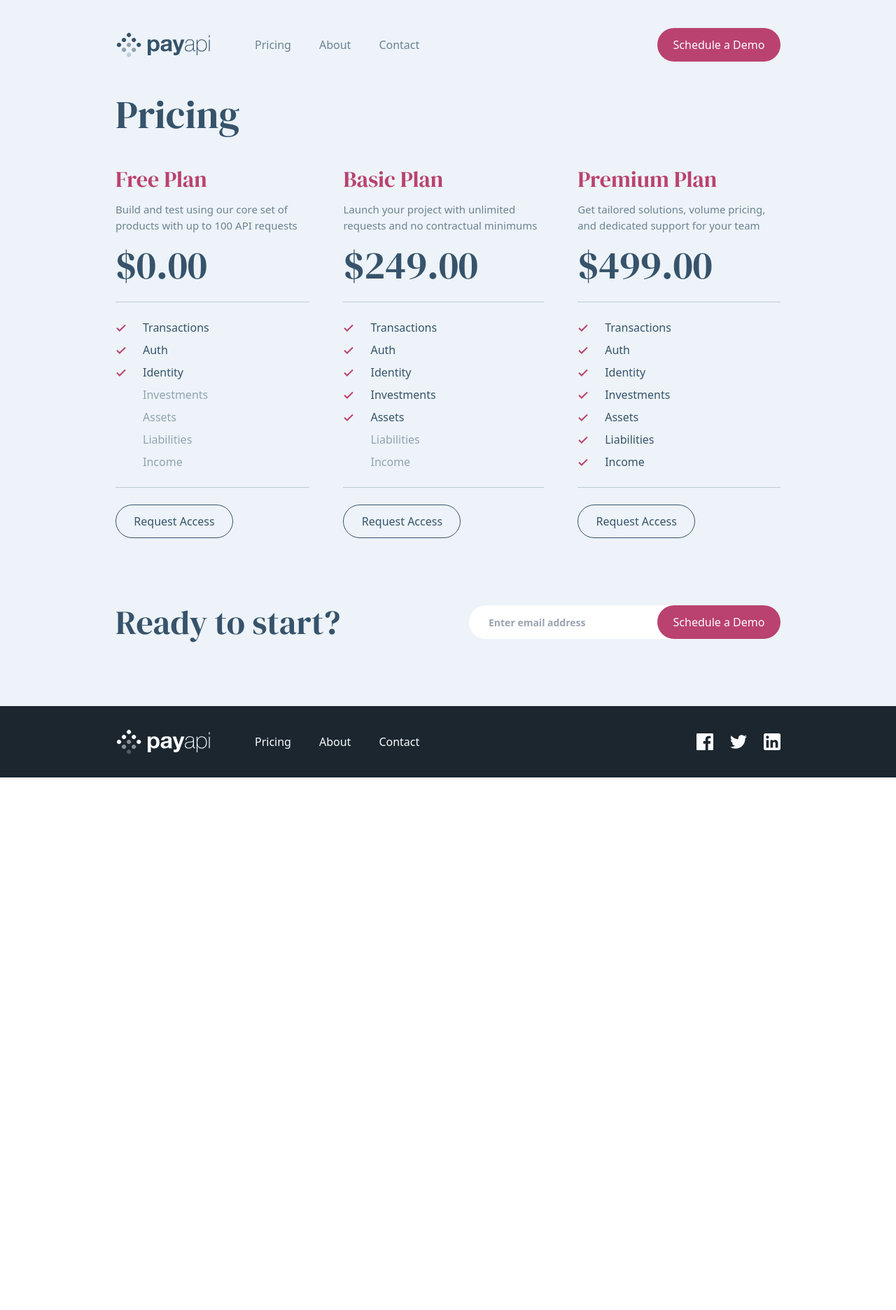
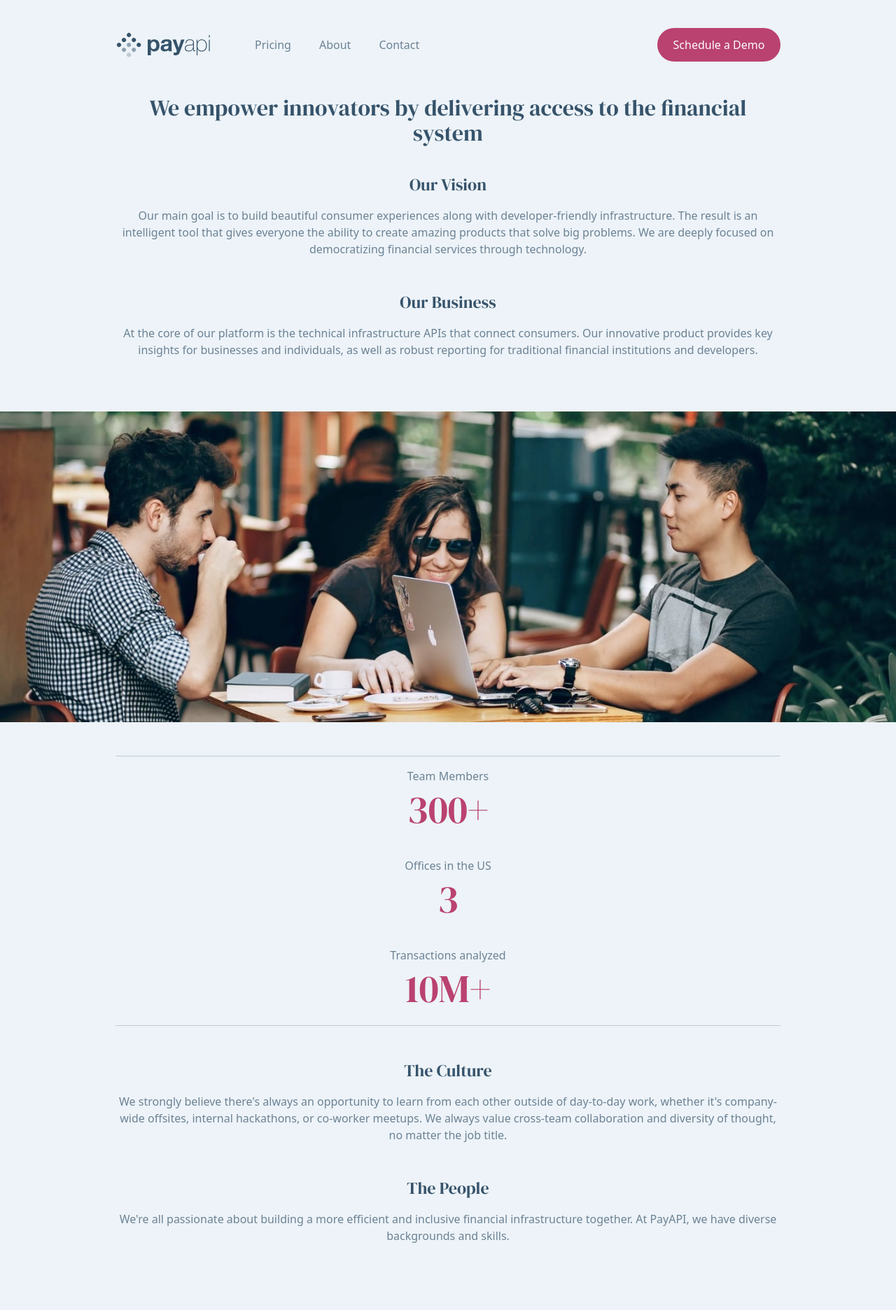
Before and after one commit to David-Henery4/pay-api-website, a React (Create React App) app: page / in a window 1280 px wide. Shown: the top 1872 px of the page at 70% size. Before the commit the page ends 1111 px from the top, so only its background shows below. Built offline with nearby package versions, Linux system fonts and the light colour scheme.

Commit message:
about-mob-page

```diff
--- a/src/App.js
+++ b/src/App.js
@@ -1,6 +1,8 @@
 import { useState } from "react";
 import { Navbar, Footer, Sidebar } from "./components";
 import { Home, About, Contact, Pricing } from "./pages";
+
+// DONE: PRICING, HOME
 
 function App() {
   const [isSidebarOpen,setIsSidebarOpen] = useState(false)
@@ -14,9 +16,9 @@ function App() {
       />
       {/* PAGE CONTENT */}
       {/* <Home /> */}
-      {/* <About/> */}
+      <About/>
       {/* <Contact/> */}
-      <Pricing/>
+      {/* <Pricing/>  */}
       {/**/}
       {/* CTA SECTION */}
       <section className="col-start-2 col-end-12 text-center flex flex-col justify-center items-center gap-8 py-20 tab:py-24 tab:gap-10 lg:flex-row lg:justify-between">
--- a/src/assets/index.js
+++ b/src/assets/index.js
@@ -26,6 +26,9 @@ import simpleUi from "./home/desktop/illustration-simple-ui.svg"
 import bankingCoverageIcon from "./home/desktop/icon-banking-and-coverage.svg"
 import consumerPaymentsIcon from "./home/desktop/icon-consumer-payments.svg"
 import personalFinancesIcon from "./home/desktop/icon-personal-finances.svg"
+import teamImgMob from "./about/mobile/image-team-members.jpg"
+import teamImgTab from "./about/tablet/image-team-members.jpg"
+import teamImgDesk from "./about/desktop/image-team-members.jpg"
 
 export{
   // SVGS
@@ -56,4 +59,7 @@ export{
   bankingCoverageIcon,
   consumerPaymentsIcon,
   personalFinancesIcon,
+  teamImgDesk,
+  teamImgMob,
+  teamImgTab,
 }
--- a/src/pages/About.js
+++ b/src/pages/About.js
@@ -1,9 +1,101 @@
-import React from 'react'
+import React from "react";
+import {teamImgDesk,teamImgMob, teamImgTab} from "../assets"
 
 const About = () => {
   return (
-    <div>About</div>
-  )
-}
+    <>
+      {/* TOP SECTION */}
+      <section className="col-start-2 col-end-12 flex flex-col justify-center items-center gap-10 pt-12 pb-[76px]">
+        <h2 className="text-[32px] leading-9 text-secondarySanJuanBlue font-medium font-dmDisplay text-center">
+          We empower innovators by delivering access to the financial system
+        </h2>
+        <div className="flex flex-col justify-center items-center gap-12 text-center">
+          <div className="flex flex-col items-center justify-center gap-4">
+            <h3 className="text-2xl font-dmDisplay text-secondarySanJuanBlue">
+              Our Vision
+            </h3>
+            <p>
+              Our main goal is to build beautiful consumer experiences along
+              with developer-friendly infrastructure. The result is an
+              intelligent tool that gives everyone the ability to create amazing
+              products that solve big problems. We are deeply focused on
+              democratizing financial services through technology.{" "}
+            </p>
+          </div>
+          <div className="flex flex-col items-center justify-center gap-4">
+            <h3 className="text-2xl font-dmDisplay text-secondarySanJuanBlue">
+              Our Business
+            </h3>
+            <p>
+              At the core of our platform is the technical infrastructure APIs
+              that connect consumers. Our innovative product provides key
+              insights for businesses and individuals, as well as robust
+              reporting for traditional financial institutions and developers.{" "}
+            </p>
+          </div>
+        </div>
+      </section>
+      {/* IMAGE SECTION */}
+      <div className="col-start-1 col-end-13 pb-12">
+        <picture>
+          <source srcSet={`${teamImgDesk} 2x`} media="(min-width:64em)" />
+          <source srcSet={`${teamImgTab} 2x`} media="(min-width:31.25em)" />
+          <img
+            srcSet={`${teamImgMob} 2x`}
+            className="max-w-full w-full object-center object-cover"
+            src={`${teamImgMob}`}
+            alt="team-members"
+          />
+        </picture>
+      </div>
+      {/* BOTTOM SECTIONS */}
+      <section className="py-4 border-y border-y-secondarySanJuanBlue/25 col-start-2 col-end-12 flex flex-col justify-center items-center gap-8">
+        <div className="grid place-items-center">
+          <h4>Team Members</h4>
+          <p className="text-[56px] text-primaryDarkPink font-dmDisplay leading-[72px]">
+            300+
+          </p>
+        </div>
+        <div className="grid place-items-center">
+          <h4>Offices in the US</h4>
+          <p className="text-[56px] text-primaryDarkPink font-dmDisplay leading-[72px]">
+            3
+          </p>
+        </div>
+        <div className="grid place-items-center">
+          <h4>Transactions analyzed</h4>
+          <p className="text-[56px] text-primaryDarkPink font-dmDisplay leading-[72px]">
+            10M+
+          </p>
+        </div>
+      </section>
+      {/**/}
+      <section className="col-start-2 col-end-12 flex flex-col justify-center items-center gap-12 text-center pt-12">
+        <div className="flex flex-col items-center justify-center gap-4">
+          <h3 className="text-2xl font-dmDisplay text-secondarySanJuanBlue">
+            The Culture
+          </h3>
+          <p>
+            We strongly believe there's always an opportunity to learn from each
+            other outside of day-to-day work, whether it's company-wide
+            offsites, internal hackathons, or co-worker meetups. We always value
+            cross-team collaboration and diversity of thought, no matter the job
+            title.
+          </p>
+        </div>
+        <div className="flex flex-col items-center justify-center gap-4">
+          <h3 className="text-2xl font-dmDisplay text-secondarySanJuanBlue">
+            The People
+          </h3>
+          <p>
+            We're all passionate about building a more efficient and inclusive
+            financial infrastructure together. At PayAPI, we have diverse
+            backgrounds and skills.
+          </p>
+        </div>
+      </section>
+    </>
+  );
+};
 
-export default About
+export default About;
```
Also changed, not shown: src/pages/AboutSections/index.js (added).
